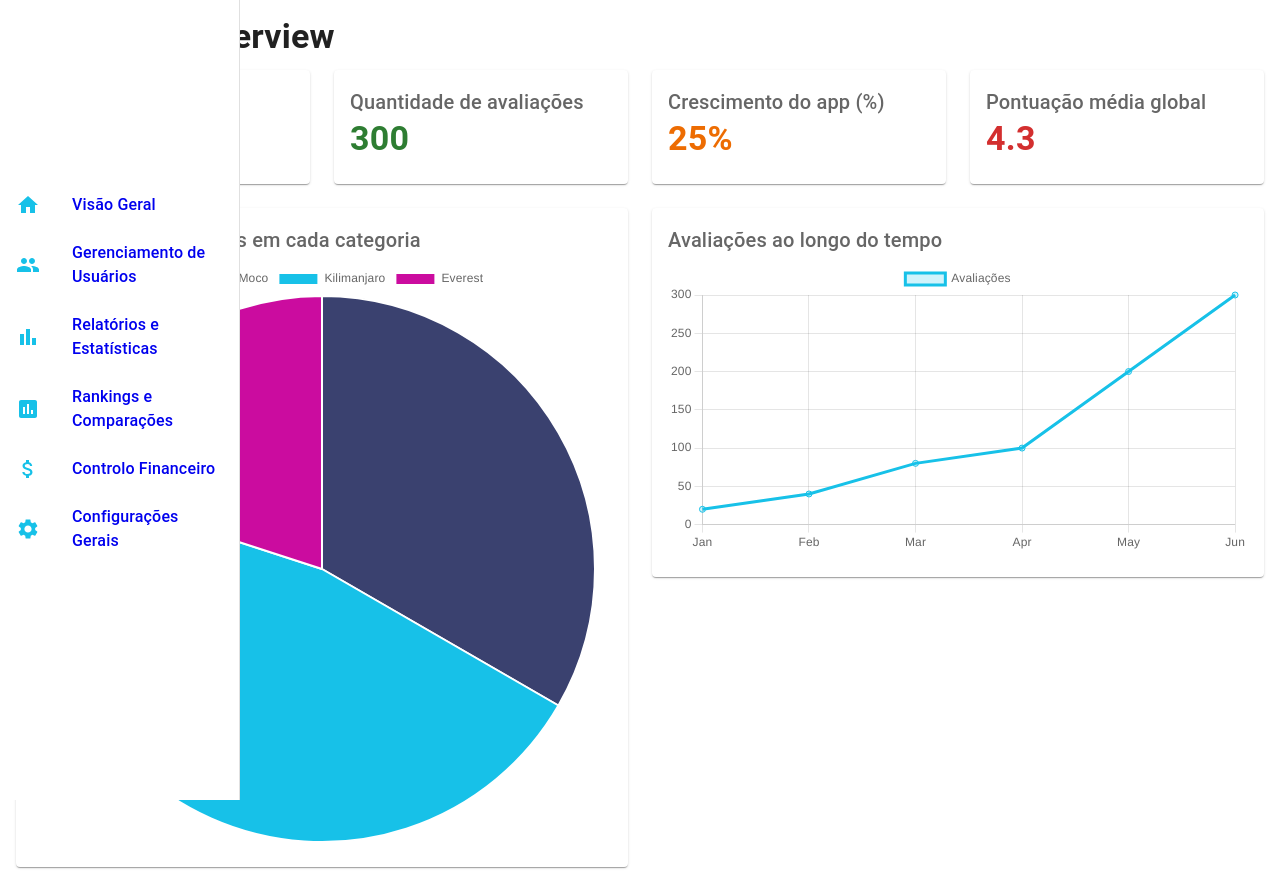
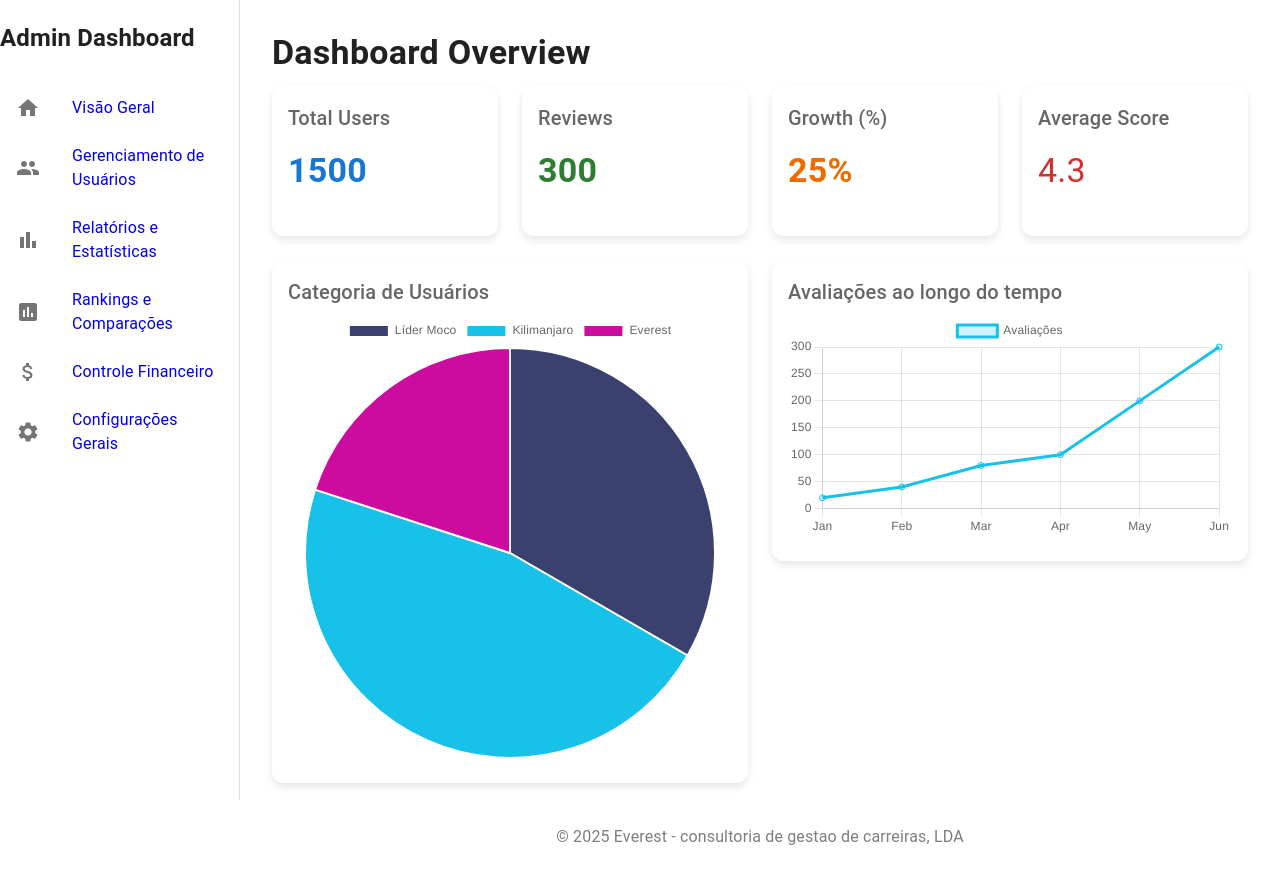
Before and after one commit to FredericoCanoeira/everest-ferramentas, a React (Create React App) app in the folder admin-frontend/: page / in a window 1280 px wide. Built offline with nearby package versions, Linux system fonts and the light colour scheme.

Commit message:
feat: add reusable Footer component and include it in the main layout for all pages

```diff
--- a/admin-frontend/src/App.js
+++ b/admin-frontend/src/App.js
@@ -2,15 +2,24 @@ import React from "react";
 import { BrowserRouter as Router, Routes, Route } from "react-router-dom";
 import Sidenav from "./components/Sidenav";
 import DashboardOverview from "./pages/DashboardOverview";
+import "./assets/style/Layout.css";
+import Footer from "./components/Footer";
 
 function App() {
   return (
     // Configuração do Router com suporte a futuras mudanças do React Router
     <Router future={{ v7_startTransition: true, v7_relativeSplatPath: true }}>
+      <div className="app-container">
       <Sidenav />
+      <main className="main-content">
       <Routes>
         <Route path="/" element={<DashboardOverview />} />
       </Routes>
+      {/* Footer fixo no final da página */}
+      <Footer />
+
+      </main>
+      </div>
     </Router>
   );
 }
--- /dev/null
+++ b/admin-frontend/src/assets/style/Layout.css
@@ -0,0 +1,16 @@
+.app-container {
+    display: flex;
+  }
+
+  .main-content {
+    margin-left: 240px;
+    padding: 16px;
+    width: calc(100% - 240px);
+  }
+
+  @media (max-width: 600px) {
+    .main-content {
+      margin-left: 0;
+      width: 100%;
+    }
+  }
--- a/admin-frontend/src/assets/style/Sidenav.css
+++ b/admin-frontend/src/assets/style/Sidenav.css
@@ -1,28 +1,17 @@
+/* src/assets/css/Sidenav.css */
 .sidenav-paper {
   width: 240px;
   background-color: #3A416F;
   color: white;
-    border-right: none;
 }
 
-  .sidenav-header {
-    padding: 16px;
-    text-align: center;
-    font-size: 20px;
-    font-weight: bold;
-    color: #fff;
-    border-bottom: 1px solid rgba(255, 255, 255, 0.1);
+.sidenav-drawer {
+  position: fixed;
+  height: 100vh;
 }
 
-  .sidenav-list {
-    padding-top: 16px;
+@media (max-width: 600px) {
+  .sidenav-paper {
+    display: none;
   }
-
-  .sidenav-icon {
-    color: #17C1E8;
 }
-
-  .sidenav-list .MuiListItemText-primary {
-    font-size: 16px;
-    font-weight: 500;
-  }
--- /dev/null
+++ b/admin-frontend/src/components/Footer.js
@@ -0,0 +1,23 @@
+import React from "react";
+import { Box } from "@mui/material";
+
+function Footer() {
+  return (
+    <Box
+      sx={{
+        //position: "fixed",
+        bottom: 0,
+        left: 0,
+        width: "100%",
+        textAlign: "center",
+        padding: "10px",
+        backgroundColor: "",
+        color: "#7D7D7D",
+      }}
+    >
+      <p>&copy; {new Date().getFullYear()} Everest - consultoria de gestao de carreiras, LDA</p>
+    </Box>
+  );
+}
+
+export default Footer;
--- a/admin-frontend/src/components/Sidenav.js
+++ b/admin-frontend/src/components/Sidenav.js
@@ -8,54 +8,43 @@ function Sidenav() {
   return (
     <Drawer
       variant="permanent"
+      className="sidenav-drawer"
       classes={{ paper: "sidenav-paper" }}
     >
       <Box className="sidenav-header">
         <h2>Admin Dashboard</h2>
       </Box>
-
       <List className="sidenav-list">
-        {/* Visão Geral */}
         <ListItem button component={Link} to="/">
           <ListItemIcon>
             <Home className="sidenav-icon" />
           </ListItemIcon>
           <ListItemText primary="Visão Geral" />
         </ListItem>
-
-        {/* Gerenciamento de Usuários */}
         <ListItem button component={Link} to="/users">
           <ListItemIcon>
             <Group className="sidenav-icon" />
           </ListItemIcon>
           <ListItemText primary="Gerenciamento de Usuários" />
         </ListItem>
-
-        {/* Relatórios e Estatísticas */}
         <ListItem button component={Link} to="/reports">
           <ListItemIcon>
             <BarChart className="sidenav-icon" />
           </ListItemIcon>
           <ListItemText primary="Relatórios e Estatísticas" />
         </ListItem>
-
-        {/* Rankings e Comparações */}
         <ListItem button component={Link} to="/rankings">
           <ListItemIcon>
             <Assessment className="sidenav-icon" />
           </ListItemIcon>
           <ListItemText primary="Rankings e Comparações" />
         </ListItem>
-
-        {/* Controle Financeiro */}
         <ListItem button component={Link} to="/finance">
           <ListItemIcon>
             <AttachMoney className="sidenav-icon" />
           </ListItemIcon>
-          <ListItemText primary="Controlo Financeiro" />
+          <ListItemText primary="Controle Financeiro" />
         </ListItem>
-
-        {/* Configurações Gerais */}
         <ListItem button component={Link} to="/settings">
           <ListItemIcon>
             <Settings className="sidenav-icon" />
--- a/admin-frontend/src/pages/DashboardOverview.js
+++ b/admin-frontend/src/pages/DashboardOverview.js
@@ -14,7 +14,7 @@ import {
   LineElement,
 } from "chart.js";
 
-// Registro dos elementos do Chart.js
+// Registrar elementos do Chart.js
 ChartJS.register(
   ArcElement,
   Tooltip,
@@ -58,76 +58,131 @@ function DashboardOverview() {
       <Typography variant="h4" fontWeight="bold" gutterBottom>
         Dashboard Overview
       </Typography>
-
       <Grid container spacing={3}>
-        {/* Cartões de Métricas */}
-        <Grid item xs={12} md={3}>
-          <Card>
+        {/* Total de Usuários */}
+        <Grid item xs={12} sm={6} md={3}>
+          <Card
+            sx={{
+              boxShadow: "0 4px 8px rgba(0, 0, 0, 0.1)",
+              borderRadius: "12px",
+              height: "150px", // Ajuste consistente para altura
+            }}
+          >
             <CardContent>
               <Typography variant="h6" color="textSecondary">
-                Total usuários
+                Total Users
               </Typography>
-              <Typography variant="h4" color="primary" fontWeight="bold">
+              <Typography
+                variant="h4"
+                color="primary"
+                fontWeight="bold"
+                sx={{ marginTop: "16px" }}
+              >
                 {totalUsers}
               </Typography>
             </CardContent>
           </Card>
         </Grid>
 
-        <Grid item xs={12} md={3}>
-          <Card>
+        {/* Avaliações */}
+        <Grid item xs={12} sm={6} md={3}>
+          <Card
+            sx={{
+              boxShadow: "0 4px 8px rgba(0, 0, 0, 0.1)",
+              borderRadius: "12px",
+              height: "150px",
+            }}
+          >
             <CardContent>
               <Typography variant="h6" color="textSecondary">
-              Quantidade de avaliações
+                Reviews
               </Typography>
-              <Typography variant="h4" color="success" fontWeight="bold">
+              <Typography
+                variant="h4"
+                color="success"
+                fontWeight="bold"
+                sx={{ marginTop: "16px" }}
+              >
                 {totalReviews}
               </Typography>
             </CardContent>
           </Card>
         </Grid>
 
-        <Grid item xs={12} md={3}>
-          <Card>
+        {/* Crescimento */}
+        <Grid item xs={12} sm={6} md={3}>
+          <Card
+            sx={{
+              boxShadow: "0 4px 8px rgba(0, 0, 0, 0.1)",
+              borderRadius: "12px",
+              height: "150px",
+            }}
+          >
             <CardContent>
               <Typography variant="h6" color="textSecondary">
-              Crescimento do app (%)
+                Growth (%)
               </Typography>
-              <Typography variant="h4" color="warning" fontWeight="bold">
+              <Typography
+                variant="h4"
+                color="warning"
+                fontWeight="bold"
+                sx={{ marginTop: "16px" }}
+              >
                 {growthPercentage}%
               </Typography>
             </CardContent>
           </Card>
         </Grid>
 
-        <Grid item xs={12} md={3}>
-          <Card>
+        {/* Pontuação Média */}
+        <Grid item xs={12} sm={6} md={3}>
+          <Card
+            sx={{
+              boxShadow: "0 4px 8px rgba(0, 0, 0, 0.1)",
+              borderRadius: "12px",
+              height: "150px",
+            }}
+          >
             <CardContent>
               <Typography variant="h6" color="textSecondary">
-              Pontuação média global
+                Average Score
               </Typography>
-              <Typography variant="h4" color="error" fontWeight="bold">
+              <Typography
+                variant="h4"
+                color="error"
+                //fontWeight="bold"
+                sx={{ marginTop: "16px" }}
+              >
                 {averageScore}
               </Typography>
             </CardContent>
           </Card>
         </Grid>
 
-        {/* Gráfico de Pizza */}
+        {/* Gráficos */}
         <Grid item xs={12} md={6}>
-          <Card>
+          <Card
+            sx={{
+              boxShadow: "0 4px 8px rgba(0, 0, 0, 0.1)",
+              borderRadius: "12px",
+            }}
+          >
             <CardContent>
               <Typography variant="h6" color="textSecondary" gutterBottom>
-                Percentagem de lideres em cada categoria
+                Categoria de Usuários
               </Typography>
               <Pie data={pieData} />
             </CardContent>
           </Card>
         </Grid>
 
-        {/* Gráfico de Linha */}
         <Grid item xs={12} md={6}>
-          <Card>
+          <Card
+            sx={{
+              boxShadow: "0 4px 8px rgba(0, 0, 0, 0.1)",
+              borderRadius: "12px",
+            }}
+          >
             <CardContent>
               <Typography variant="h6" color="textSecondary" gutterBottom>
                 Avaliações ao longo do tempo
```
Lines whose indentation alone changed are shown as unchanged.
